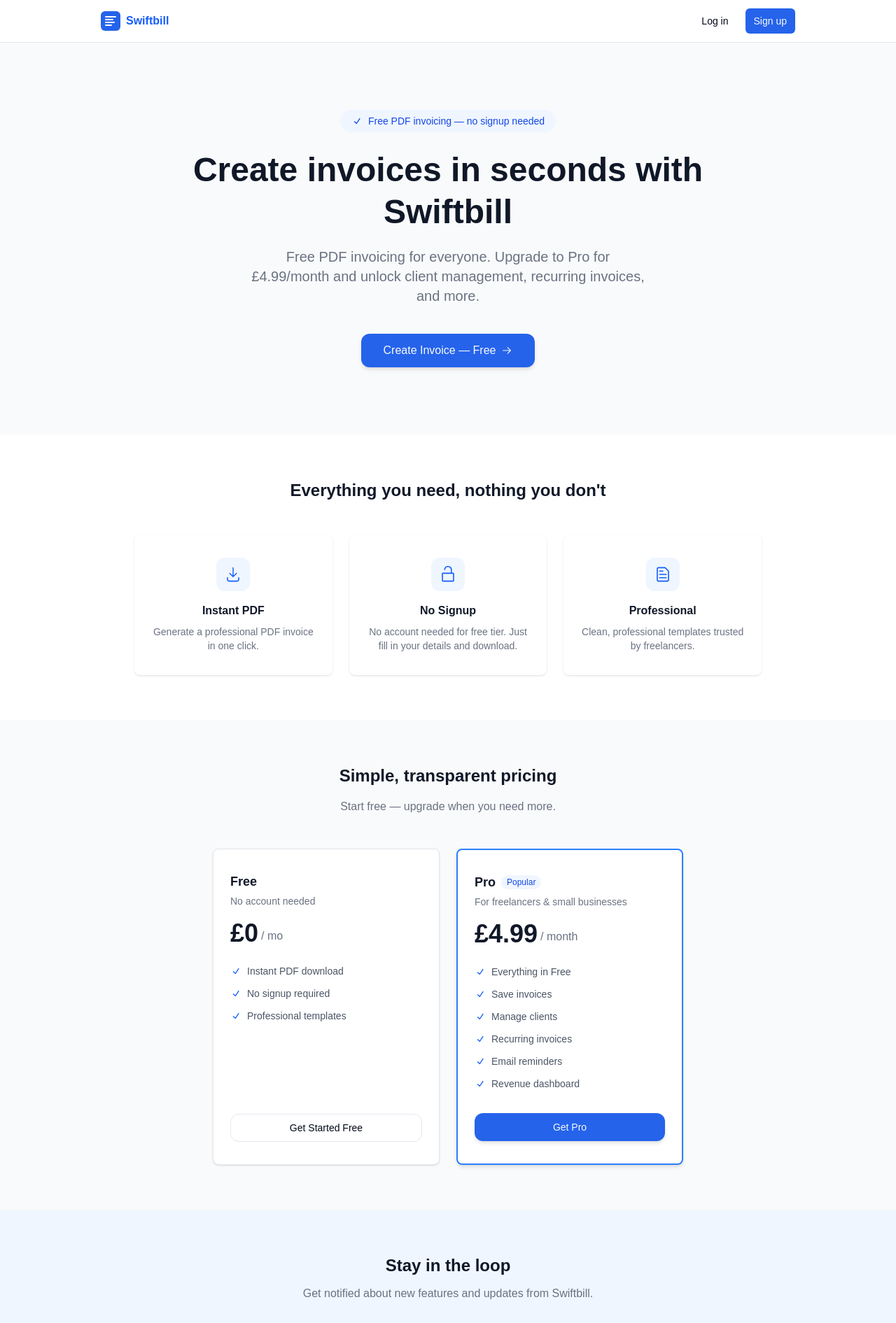
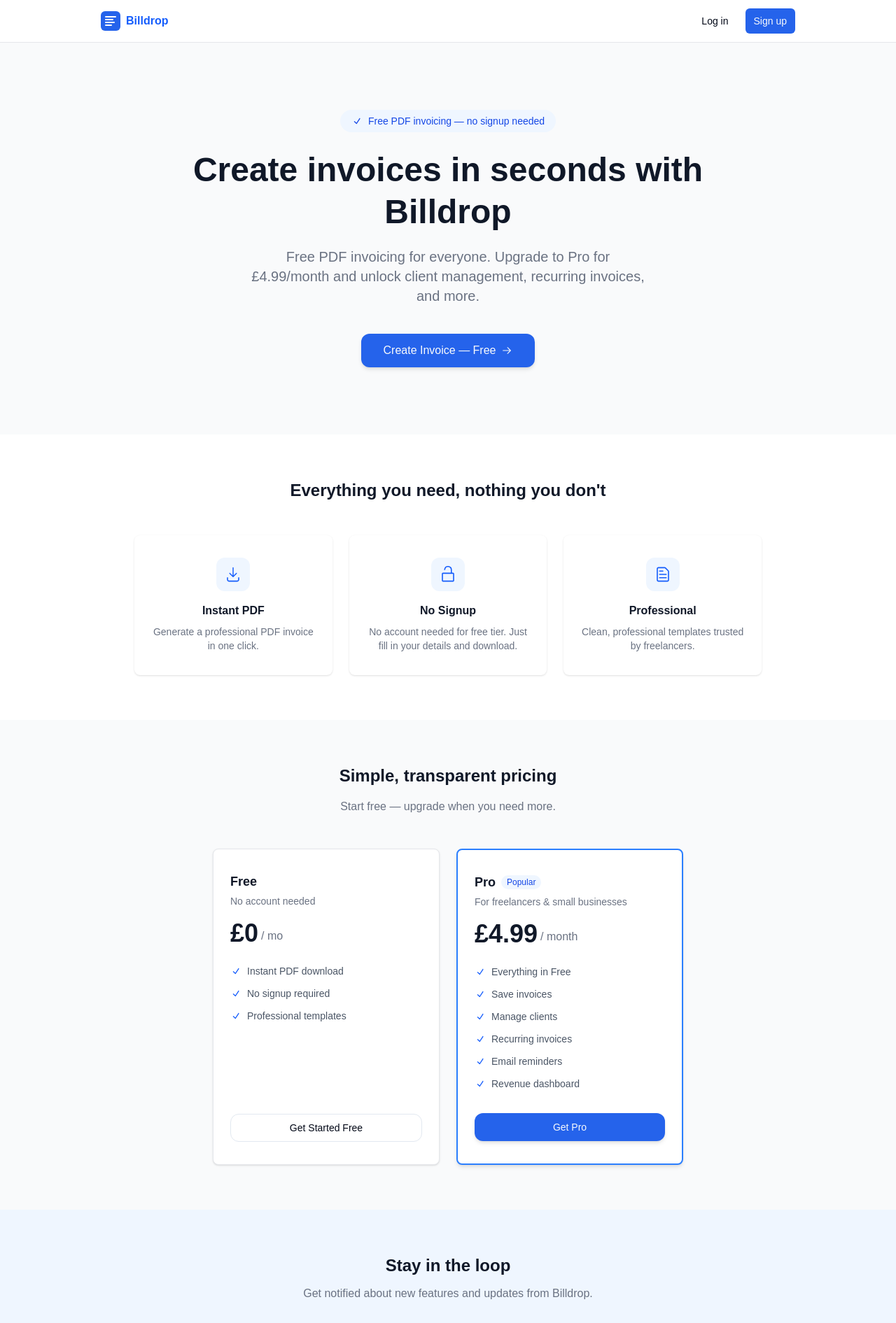
Before and after one commit to BenStaite/invoice-generator, a Next.js app: page / in a window 1280 px wide. Shown: the top 1891 px of the page at 70% size. Built offline with nearby package versions, Linux system fonts and the light colour scheme; no server answers.

Commit message:
71f81b8e Rebrand Swiftbill to Billdrop throughout codebase

```diff
--- a/app/api/stripe/checkout/route.ts
+++ b/app/api/stripe/checkout/route.ts
@@ -22,7 +22,7 @@ export async function POST() {
             currency: 'gbp',
             unit_amount: 499,
             recurring: { interval: 'month' },
-            product_data: { name: 'Swiftbill Pro' },
+            product_data: { name: 'Billdrop Pro' },
           },
           quantity: 1,
         },
--- a/app/components/Header.tsx
+++ b/app/components/Header.tsx
@@ -15,7 +15,7 @@ export function Header() {
             <rect width="28" height="28" rx="6" fill="#2563eb"/>
             <path d="M7 8h14M7 12h10M7 16h12M7 20h8" stroke="white" strokeWidth="2" strokeLinecap="round"/>
           </svg>
-          <span className="text-blue-600">Swiftbill</span>
+          <span className="text-blue-600">Billdrop</span>
         </Link>
         <nav className="flex items-center gap-3">
           {status === 'loading' ? null : session ? (
--- a/app/components/InvoiceForm.tsx
+++ b/app/components/InvoiceForm.tsx
@@ -227,7 +227,7 @@ export default function InvoiceForm({ data, onChange, errors = {}, clearError }:
 
   return (
     <div className="space-y-6">
-      <h1 className="text-2xl font-bold text-gray-900 dark:text-gray-100">Swiftbill</h1>
+      <h1 className="text-2xl font-bold text-gray-900 dark:text-gray-100">Billdrop</h1>
 
       {/* Template & Currency */}
       <div className="grid grid-cols-2 gap-4">
--- a/app/invoice/page.tsx
+++ b/app/invoice/page.tsx
@@ -3,8 +3,8 @@ import { Suspense } from 'react'
 import InvoiceGenerator from '../components/InvoiceGenerator'
 
 export const metadata: Metadata = {
-  title: 'Create Invoice – Swiftbill',
-  description: 'Fill in your details, add line items, and download a professional PDF invoice instantly. Free with Swiftbill.',
+  title: 'Create Invoice – Billdrop',
+  description: 'Fill in your details, add line items, and download a professional PDF invoice instantly. Free with Billdrop.',
   alternates: { canonical: '/invoice' },
 }
 
--- a/app/layout.tsx
+++ b/app/layout.tsx
@@ -15,22 +15,22 @@ const geistMono = Geist_Mono({
 });
 
 export const metadata: Metadata = {
-  title: "Swiftbill",
-  description: "Create and send professional invoices with Swiftbill",
-  metadataBase: new URL("https://swiftbill.app"),
+  title: "Billdrop",
+  description: "Create and send professional invoices with Billdrop",
+  metadataBase: new URL("https://billdrop.app"),
   alternates: { canonical: '/' },
   openGraph: {
-    title: "Swiftbill – Professional Invoicing",
-    description: "Create and send professional invoices with Swiftbill. Free PDF invoicing, Pro tier for £4.99/month.",
+    title: "Billdrop – Professional Invoicing",
+    description: "Create and send professional invoices with Billdrop. Free PDF invoicing, Pro tier for £4.99/month.",
     type: "website",
-    url: "https://swiftbill.app",
-    siteName: "Swiftbill",
+    url: "https://billdrop.app",
+    siteName: "Billdrop",
     images: ['/opengraph-image'],
   },
   twitter: {
     card: "summary_large_image",
-    title: "Swiftbill – Professional Invoicing",
-    description: "Create and send professional invoices with Swiftbill. Free PDF invoicing, Pro tier for £4.99/month.",
+    title: "Billdrop – Professional Invoicing",
+    description: "Create and send professional invoices with Billdrop. Free PDF invoicing, Pro tier for £4.99/month.",
     images: ['/opengraph-image'],
   },
 };
--- a/app/opengraph-image.tsx
+++ b/app/opengraph-image.tsx
@@ -1,7 +1,7 @@
 import { ImageResponse } from 'next/og'
 
 export const runtime = 'edge'
-export const alt = 'Swiftbill – Professional Invoicing'
+export const alt = 'Billdrop – Professional Invoicing'
 export const size = { width: 1200, height: 630 }
 export const contentType = 'image/png'
 
@@ -22,7 +22,7 @@ export default async function Image() {
         }}
       >
         <div style={{ fontSize: 80, fontWeight: 700, color: '#2563eb', marginBottom: 24 }}>
-          Swiftbill
+          Billdrop
         </div>
         <div style={{ fontSize: 36, color: '#64748b' }}>
           Professional Invoicing · Free PDF · Pro from £4.99/mo
--- a/app/page.tsx
+++ b/app/page.tsx
@@ -12,22 +12,22 @@ import {
 } from "@radix-ui/react-icons";
 
 export const metadata: Metadata = {
-  title: "Swiftbill – Create Professional Invoices",
+  title: "Billdrop – Create Professional Invoices",
   description:
-    "Create and send professional invoices with Swiftbill. Free PDF invoicing with Pro tier for £4.99/month.",
+    "Create and send professional invoices with Billdrop. Free PDF invoicing with Pro tier for £4.99/month.",
   openGraph: {
-    title: "Swiftbill – Create Professional Invoices",
+    title: "Billdrop – Create Professional Invoices",
     description:
-      "Create and send professional invoices with Swiftbill. Free PDF invoicing with Pro tier for £4.99/month.",
+      "Create and send professional invoices with Billdrop. Free PDF invoicing with Pro tier for £4.99/month.",
     type: "website",
-    url: "https://swiftbill.app",
-    siteName: "Swiftbill",
+    url: "https://billdrop.app",
+    siteName: "Billdrop",
   },
   twitter: {
     card: "summary_large_image",
-    title: "Swiftbill – Create Professional Invoices",
+    title: "Billdrop – Create Professional Invoices",
     description:
-      "Create and send professional invoices with Swiftbill. Free PDF invoicing with Pro tier for £4.99/month.",
+      "Create and send professional invoices with Billdrop. Free PDF invoicing with Pro tier for £4.99/month.",
   },
 };
 
@@ -35,10 +35,10 @@ export default function LandingPage() {
   const jsonLd = {
     "@context": "https://schema.org",
     "@type": "WebApplication",
-    name: "Swiftbill",
-    url: "https://swiftbill.app",
+    name: "Billdrop",
+    url: "https://billdrop.app",
     description:
-      "Create and send professional invoices with Swiftbill. Free PDF invoicing with Pro tier for £4.99/month.",
+      "Create and send professional invoices with Billdrop. Free PDF invoicing with Pro tier for £4.99/month.",
     applicationCategory: "BusinessApplication",
     operatingSystem: "All",
     offers: [
@@ -84,7 +84,7 @@ export default function LandingPage() {
               Free PDF invoicing — no signup needed
             </div>
             <h1 className="text-5xl font-bold text-gray-900 dark:text-gray-100 mb-5 leading-tight">
-              Create invoices in seconds with Swiftbill
+              Create invoices in seconds with Billdrop
             </h1>
             <p className="text-xl text-gray-500 mb-10 max-w-xl mx-auto">
               Free PDF invoicing for everyone. Upgrade to Pro for £4.99/month and unlock client management, recurring invoices, and more.
@@ -227,7 +227,7 @@ export default function LandingPage() {
         </section>
 
         <footer className="py-8 text-center text-gray-400 text-sm border-t border-gray-100 dark:border-gray-700">
-          Swiftbill — Professional invoicing, free to start
+          Billdrop — Professional invoicing, free to start
         </footer>
       </main>
     </>
--- a/app/sitemap.ts
+++ b/app/sitemap.ts
@@ -3,13 +3,13 @@ import { MetadataRoute } from 'next'
 export default function sitemap(): MetadataRoute.Sitemap {
   return [
     {
-      url: 'https://swiftbill.app', // TODO: confirm final production domain
+      url: 'https://billdrop.app', // TODO: confirm final production domain
       lastModified: new Date(),
       changeFrequency: 'monthly',
       priority: 1,
     },
     {
-      url: 'https://swiftbill.app/invoice',
+      url: 'https://billdrop.app/invoice',
       lastModified: new Date(),
       changeFrequency: 'monthly',
       priority: 0.8,
--- a/app/upgrade/success/page.tsx
+++ b/app/upgrade/success/page.tsx
@@ -9,7 +9,7 @@ export default function UpgradeSuccessPage() {
           You&apos;re now a Pro member!
         </h1>
         <p className="text-gray-600 dark:text-gray-400 mb-8">
-          Thank you for subscribing to Swiftbill Pro. All features are now unlocked.
+          Thank you for subscribing to Billdrop Pro. All features are now unlocked.
         </p>
         <Link
           href="/invoices"
--- a/components/SwiftbillLogo.tsx
+++ b/components/BilldropLogo.tsx
@@ -1,12 +1,12 @@
 import React from 'react'
 
-interface SwiftbillLogoProps {
+interface BilldropLogoProps {
   className?: string
   width?: number
   height?: number
 }
 
-export function SwiftbillLogo({ className, width = 120, height = 28 }: SwiftbillLogoProps) {
+export function BilldropLogo({ className, width = 120, height = 28 }: BilldropLogoProps) {
   return (
     <svg
       width={width}
@@ -15,17 +15,17 @@ export function SwiftbillLogo({ className, width = 120, height = 28 }: Swiftbill
       fill="none"
       xmlns="http://www.w3.org/2000/svg"
       className={className}
-      aria-label="Swiftbill"
+      aria-label="Billdrop"
     >
       {/* Icon mark */}
       <rect width="28" height="28" rx="6" fill="#2563eb" />
       <path d="M7 8h14M7 12h10M7 16h12M7 20h8" stroke="white" strokeWidth="2" strokeLinecap="round" />
       {/* Wordmark */}
       <text x="34" y="20" fontFamily="sans-serif" fontWeight="700" fontSize="16" fill="#2563eb">
-        Swiftbill
+        Billdrop
       </text>
     </svg>
   )
 }
 
-export default SwiftbillLogo
+export default BilldropLogo
--- a/components/EmailCapture.tsx
+++ b/components/EmailCapture.tsx
@@ -35,7 +35,7 @@ export default function EmailCapture() {
           Stay in the loop
         </h2>
         <p className="text-gray-500 dark:text-gray-400 mb-8">
-          Get notified about new features and updates from Swiftbill.
+          Get notified about new features and updates from Billdrop.
         </p>
 
         {status === 'success' ? (
```
Also changed, not shown: public/robots.txt.
